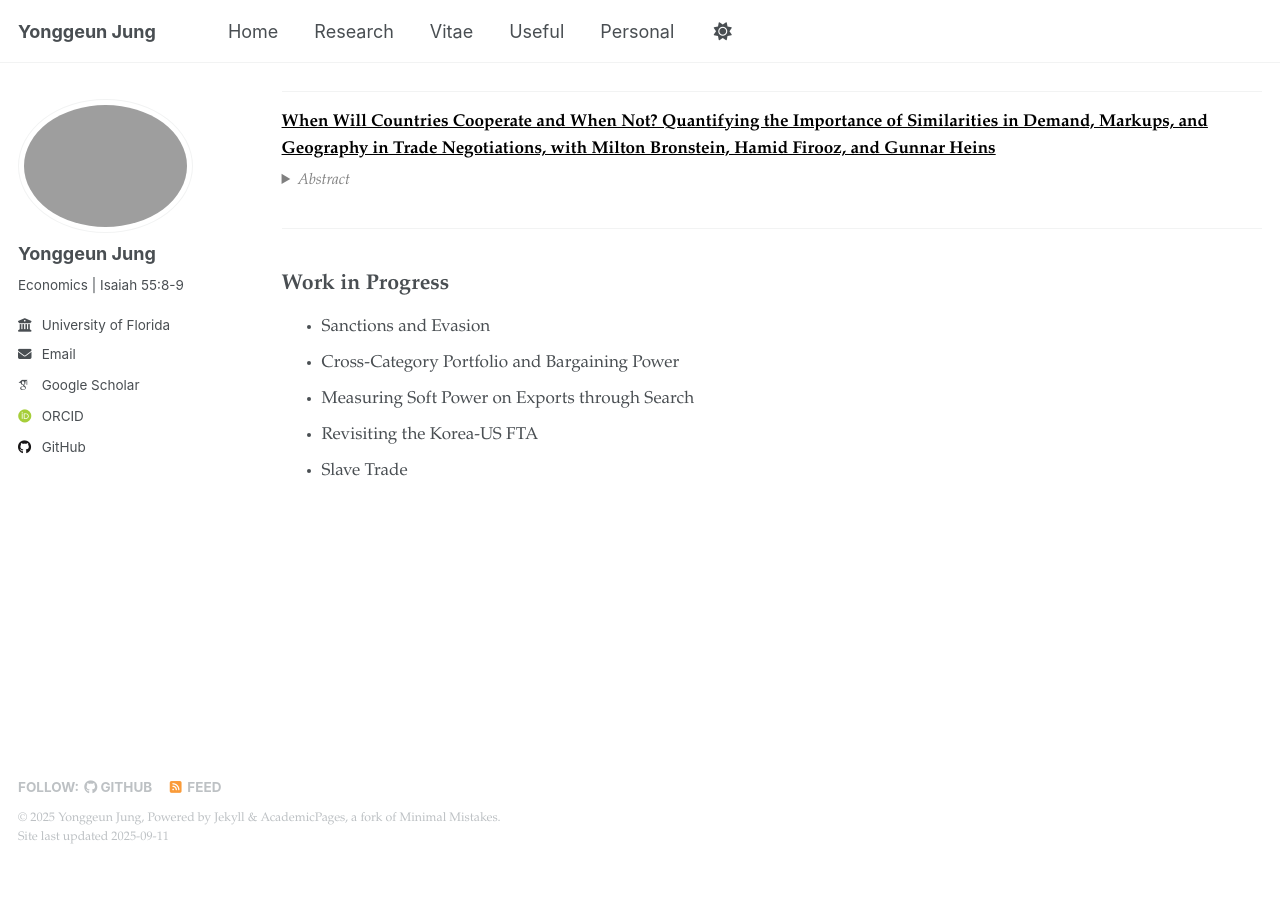
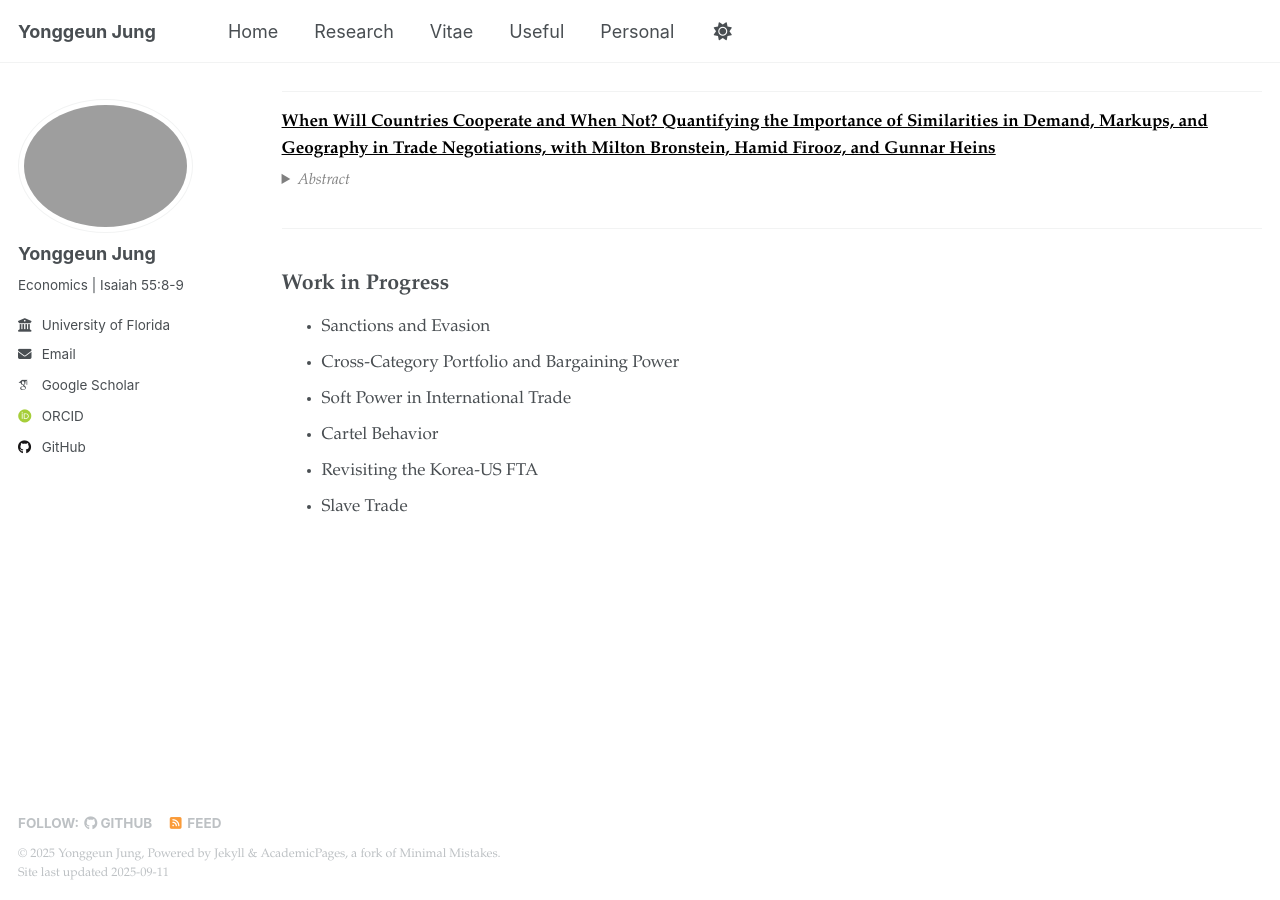
Before and after one commit to Yonggeun-Jung/yonggeun-jung.github.io, a Jekyll site: the page built from _pages/research.html, in a window 1280 px wide and 900 px high, scrolled down 695 px. Built offline with Jekyll 4.4.1, drawn with Linux system fonts in a browser that asks for light colours; some web fonts are replaced; before the commit the page ends 1559 px from its top, so only the background shows below that; some of the changed lines change nothing that is shown.

Commit message:
research and cv

```diff
--- a/_data/work_in_progress.yml
+++ b/_data/work_in_progress.yml
@@ -9,7 +9,14 @@
   authors: "Yonggeun Jung"
   status: "Work in Progress"
 
-- title: "Measuring Soft Power on Exports through Search"
+- title: "Soft Power in International Trade"
+  authors: "Yonggeun Jung"
+  status: "Work in Progress"
+  # date: # 아직 예정 연도/월만 있다면, 필요시 추가
+  # url: # 혹시 깃허브 등 작업 페이지가 있으면 링크 추가
+  # abstract: "Work in Progress라면 추후 작성."
+
+- title: "Cartel Behavior"
   authors: "Yonggeun Jung"
   status: "Work in Progress"
   # date: # 아직 예정 연도/월만 있다면, 필요시 추가
```
Also changed, not shown: 2 other files.
